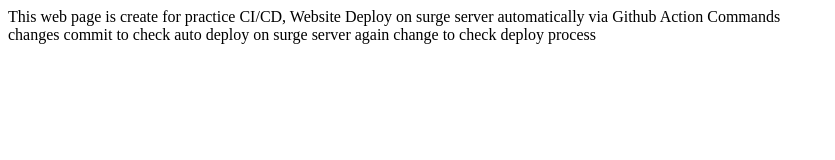
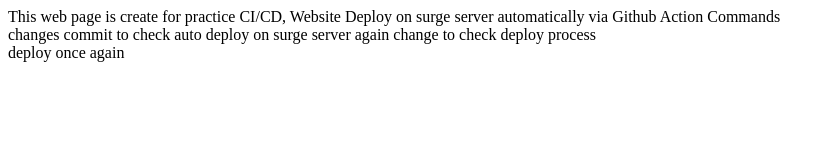
Before and after one commit to mkashifwahid/Website_Auto_Deploy_On_Surge_Server, a plain HTML site: page index.html in a window 1280 px wide. Shown: the whole page, without its empty margins (0-835 px from the left). Drawn offline with Linux system fonts and the light colour scheme; a script that the page names is missing.

Commit message:
update html page

```diff
--- a/index.html
+++ b/index.html
@@ -16,5 +16,6 @@
       changes commit to check auto deploy on surge server again change to check
       deploy process
     </div>
+    <div>deploy once again</div>
   </body>
 </html>
```
